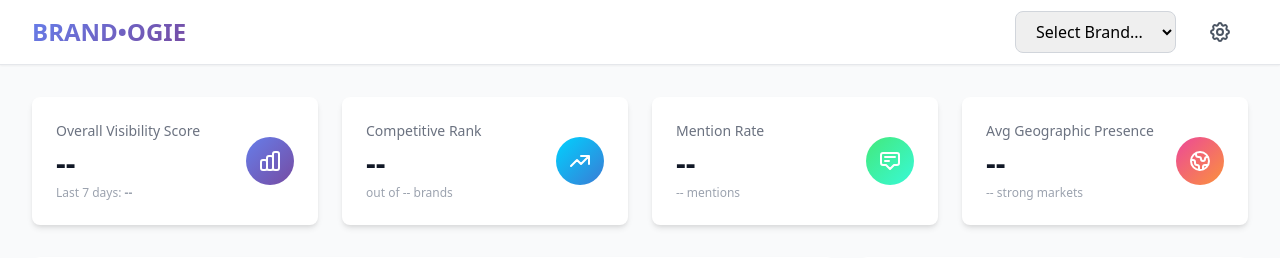
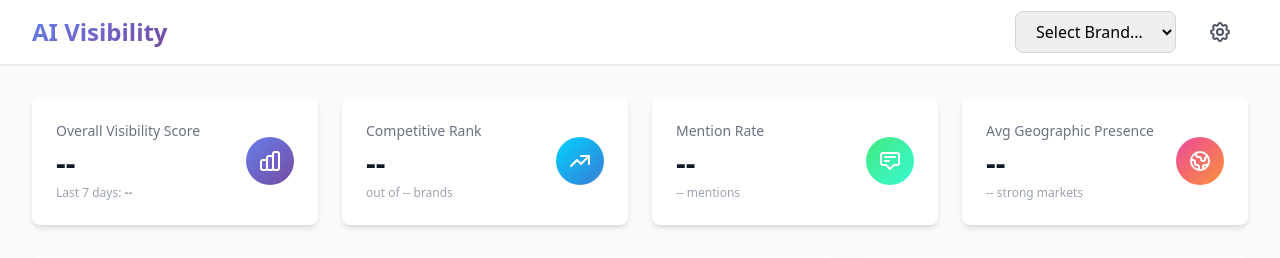
Before and after one commit to sunpy02/AI_visibility, a Flask app: page /dashboard in a window 1280 px wide. Shown: the top 258 px of the page. Run offline with Flask 3, Linux system fonts and the light colour scheme; data that the repository does not hold is empty; some libraries are stand-ins or nearby versions.

Commit message:
title change

```diff
--- a/templates/dashboard.html
+++ b/templates/dashboard.html
@@ -3,7 +3,7 @@
 <head>
     <meta charset="UTF-8">
     <meta name="viewport" content="width=device-width, initial-scale=1.0">
-    <title>AI Visibility Dashboard - BRAND•OGIE</title>
+    <title>AI Visibility Dashboard</title>
     <script src="https://cdn.tailwindcss.com"></script>
     <script src="https://cdn.jsdelivr.net/npm/chart.js"></script>
     <style>
@@ -33,7 +33,7 @@
         <div class="max-w-7xl mx-auto px-4 sm:px-6 lg:px-8">
             <div class="flex justify-between h-16">
                 <div class="flex items-center">
-                    <h1 class="text-2xl font-bold gradient-purple bg-clip-text text-transparent">BRAND•OGIE</h1>
+                    <h1 class="text-2xl font-bold gradient-purple bg-clip-text text-transparent">AI Visibility</h1>
                 </div>
                 <div class="flex items-center space-x-4">
                     <select id="brandSelector" class="border border-gray-300 rounded-lg px-4 py-2 focus:outline-none focus:ring-2 focus:ring-purple-500">
```
